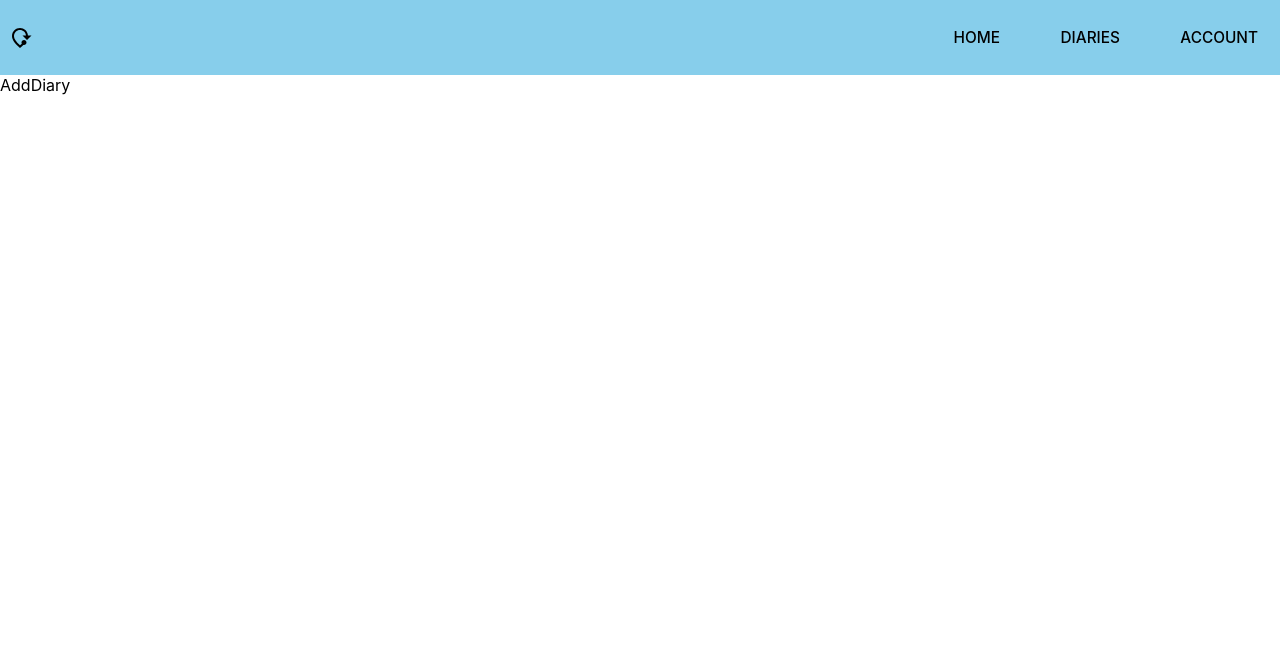
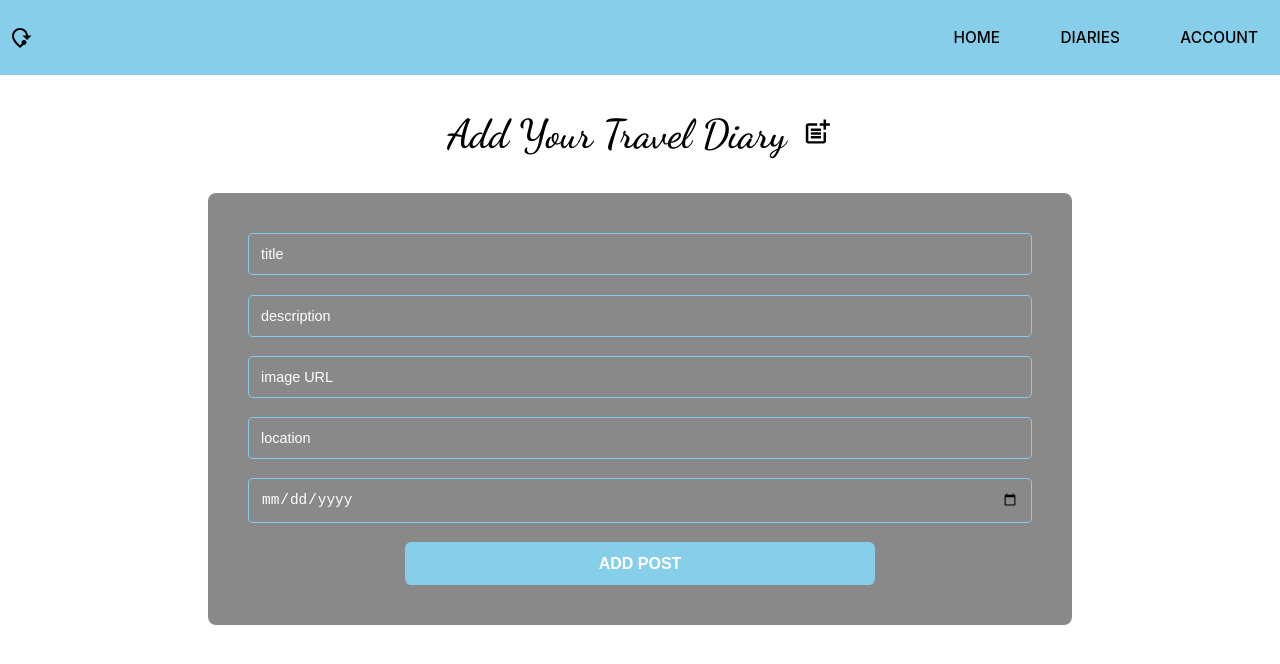
Before and after one commit to AdewoleCode/mern-travel-blog, a React (Create React App) app in the folder frontend/travel-blog-frontend/: page /add in a window 1280 px wide. Shown: the top 664 px of the page. Built offline with nearby package versions, Linux system fonts and the light colour scheme.

Commit message:
add post funtionailty done

```diff
--- a/frontend/travel-blog-frontend/src/Account/Login.jsx
+++ b/frontend/travel-blog-frontend/src/Account/Login.jsx
@@ -57,7 +57,7 @@ export default function Login() {
       <div className="form-container">
         <form action="" onSubmit={(event) => handleSubmit(event)}>
           <div className="brand">
-            <h1>Login to create travel diary</h1>
+            <h1>Login</h1>
           </div>
           <input
             type="email"
--- a/frontend/travel-blog-frontend/src/Account/Register.css
+++ b/frontend/travel-blog-frontend/src/Account/Register.css
@@ -29,20 +29,20 @@
 .form-container form {
     display: flex;
     flex-direction: column;
-    gap: 1.6rem;
+    gap: 1.3rem;
     background-color: #00000076;
     border-radius: 2rem;
-    padding: 2.2rem 5rem;
+    padding: 2.2rem 4rem;
 }
 
 .form-container input {
     background-color: transparent;
-    padding: 1rem;
+    padding: 0.7rem;
     border: 0.1rem solid skyblue;
     border-radius: 0.4rem;
     color: white;
     width: 100%;
-    font-size: 1rem;
+    font-size: 0.8rem;
 }
 
 .form-container input:focus {
--- a/frontend/travel-blog-frontend/src/Account/Register.jsx
+++ b/frontend/travel-blog-frontend/src/Account/Register.jsx
@@ -74,7 +74,7 @@ return (
       <form action="" onSubmit={(event) => handleSubmit(event)}>
 
         <div className="brand">
-          <h1>register to create travel diary</h1>
+          <h1>create account</h1>
         </div>
         <input
           type="text"
--- a/frontend/travel-blog-frontend/src/Diaries/AddDiary.jsx
+++ b/frontend/travel-blog-frontend/src/Diaries/AddDiary.jsx
@@ -1,8 +1,102 @@
-import React from 'react'
+import React, { useState } from 'react'
+import PostAddIcon from '@mui/icons-material/PostAdd';
+import { ToastContainer, toast } from "react-toastify";
+import "react-toastify/dist/ReactToastify.css";
+import { addPost } from '../api-helpers/helper';
+
 
 const AddDiary = () => {
+
+  const toastOptions = {
+    position: "top-right",
+    autoClose: 3000,
+    pauseOnHover: true,
+    draggable: true,
+    theme: "light",
+  };
+
+  const [posts, setPosts] = useState({
+    title: "",
+    description: "",
+    image: "",
+    location: "",
+    date: ""
+  })
+
+  const handleChange = (event) => {
+    setPosts({ ...posts, [event.target.name]: event.target.value });
+  };
+
+
+  const handleValidation = () => {
+    const { title, description, image, location, date } = posts;
+    if (title === "" || description === "" || image === "" || location === "" || date === "") {
+      toast.error(
+        "please fill out the form to proceed",
+        toastOptions
+      );
+      return false;
+    }
+    return true;
+  };
+
+
+  const handleSubmit = async (event) => {
+    event.preventDefault();
+    if (handleValidation()) {
+      console.log(posts);
+      addPost(posts).then(res => console.log(res))
+    }
+  }
+
+
+
   return (
-    <div>AddDiary</div>
+    <>
+      <div className='add-diary-box'>
+        <div className="text-box">
+          <h1>Add Your Travel Diary</h1>
+          <div className='icon'>
+            <PostAddIcon className='add-icon' />
+          </div>
+        </div>
+        <form action="" onSubmit={(event) => handleSubmit(event)}>
+          <input
+            type="text"
+            placeholder="title"
+            name="title"
+            onChange={(e) => handleChange(e)}
+          />
+          <input
+            type="text"
+            placeholder="description"
+            name="description"
+            onChange={(e) => handleChange(e)}
+          />
+          <input
+            type="text"
+            placeholder="image URL"
+            name="image"
+            onChange={(e) => handleChange(e)}
+          />
+          <input
+            type="text"
+            placeholder="location"
+            name="location"
+            onChange={(e) => handleChange(e)}
+          />
+          <input
+            type="date"
+            placeholder="date"
+            name="date"
+            onChange={(e) => handleChange(e)}
+          />
+          <button type="submit">Add Post</button>
+
+        </form>
+      </div>
+      <ToastContainer />
+    </>
   )
 }
 
--- a/frontend/travel-blog-frontend/src/Diaries/Diaries.css
+++ b/frontend/travel-blog-frontend/src/Diaries/Diaries.css
@@ -16,3 +16,82 @@
 .diaries hr{
     margin-bottom: 10px;
 }
+
+
+.add-diary-box{
+    /* border: 1px solid red; */
+    width: 90%;
+    margin: 0 auto;
+    height: 90vh;
+}
+
+.add-diary-box .text-box {
+    display: flex;
+    align-items: center;
+    justify-content: center;
+    /* border: 1px solid red; */
+    margin: 2.2rem 0;
+    gap: 1rem;
+}
+
+.add-diary-box .text-box .add-icon {
+    font-size: 1.9rem;
+    color: black;
+}
+
+.add-diary-box h1 {
+    /* text-align: center; */
+    /* width: 100%; */
+    font-family: 'Dancing Script', cursive;
+    font-weight: bolder;
+    font-size: 2.5rem;
+}
+
+.add-diary-box form {
+    /* border: 1px solid blue; */
+    width: 75%;
+    margin: 0 auto;
+    padding: 40px;
+    display: flex;
+    flex-direction: column;
+    gap: 1.2rem;
+    background-color: #00000076;
+    border-radius: 0.5rem;
+}
+
+.add-diary-box form input {
+    background-color: transparent;
+    padding: 0.75rem;
+    border: 0.1rem solid skyblue;
+    border-radius: 0.3rem;
+    color: white;
+    width: 100%;
+    font-size: 0.9rem;
+}
+
+.add-diary-box input:focus {
+    border: 0.1rem solid white;
+    outline: none;
+}
+
+.add-diary-box input::placeholder {
+    color: white;
+}
+
+.add-diary-box button {
+    background-color: skyblue;
+    width: 60%;
+    margin: 0 auto;
+    color: white;
+    padding: 0.8rem 1.7rem;
+    border: none;
+    cursor: pointer;
+    border-radius: 0.4rem;
+    font-size: 1rem;
+    font-weight: bolder;
+    text-transform: uppercase;
+}
+
+.add-diary-box button:hover {
+    background-color: rgb(9, 165, 226);
+  }
--- a/frontend/travel-blog-frontend/src/api-helpers/helper.jsx
+++ b/frontend/travel-blog-frontend/src/api-helpers/helper.jsx
@@ -42,3 +42,22 @@ export const login = async (dataObj) => {
     const data = await response.data
     return data
 }
+
+export const addPost = async (dataObj) => {
+
+    const response = await axios.post(PostsRoute, {
+        title: dataObj.title,
+        description: dataObj.description,
+        image: dataObj.image,
+        location: dataObj.location,
+        date: dataObj.date,
+        user: localStorage.getItem('userId')
+    } )
+
+    if (response.status !== 201){
+        return console.log('some error occured')
+    }
+
+    const data = response.data
+    return data
+}
```
